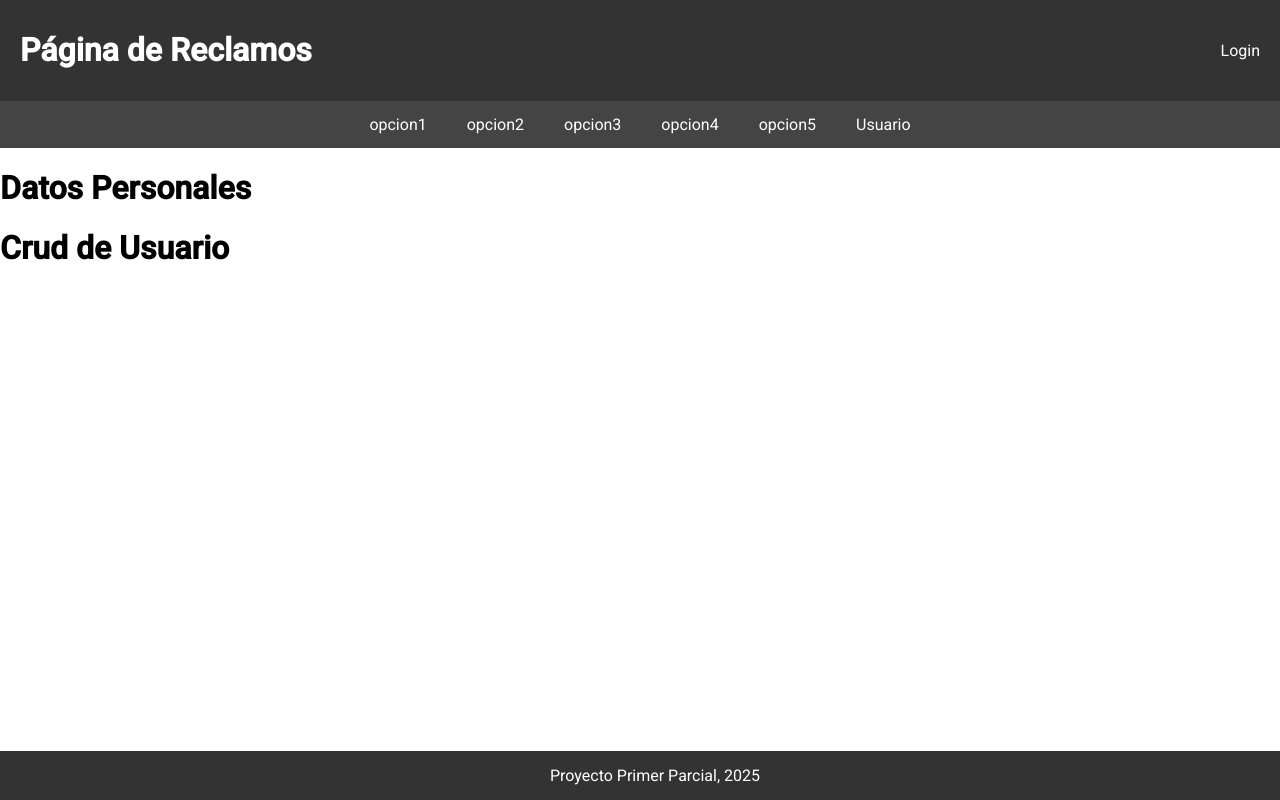
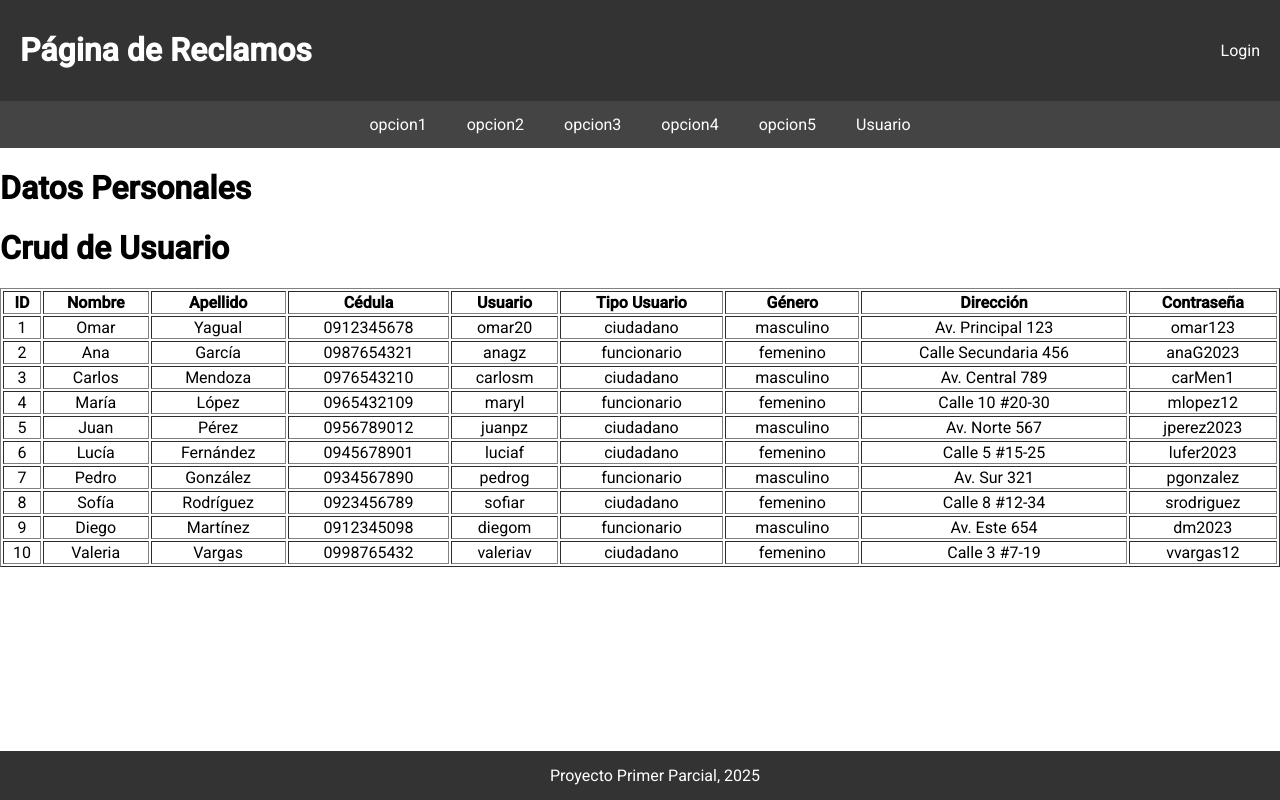
Before and after one commit to UsuarioGenerico1/proyecto-angular, an Angular app: page /usuario in a window 1280 px wide. Built offline with nearby package versions, Linux system fonts and the light colour scheme.

Commit message:
Creacion de tablaUsuario que cotiene los datos del .json

```diff
--- a/public/usuario.json
+++ b/public/usuario.json
@@ -8,7 +8,7 @@
     "tipo_usuario": "ciudadano",
     "genero": "masculino",
     "direccion": "Av. Principal 123",
-    "contraseña": "omar123"
+    "contrasenia": "omar123"
   },
   {
     "id": 2,
@@ -19,7 +19,7 @@
     "tipo_usuario": "funcionario",
     "genero": "femenino",
     "direccion": "Calle Secundaria 456",
-    "contraseña": "anaG2023"
+    "contrasenia": "anaG2023"
   },
   {
     "id": 3,
@@ -30,7 +30,7 @@
     "tipo_usuario": "ciudadano",
     "genero": "masculino",
     "direccion": "Av. Central 789",
-    "contraseña": "carMen1"
+    "contrasenia": "carMen1"
   },
   {
     "id": 4,
@@ -41,7 +41,7 @@
     "tipo_usuario": "funcionario",
     "genero": "femenino",
     "direccion": "Calle 10 #20-30",
-    "contraseña": "mlopez12"
+    "contrasenia": "mlopez12"
   },
   {
     "id": 5,
@@ -52,7 +52,7 @@
     "tipo_usuario": "ciudadano",
     "genero": "masculino",
     "direccion": "Av. Norte 567",
-    "contraseña": "jperez2023"
+    "contrasenia": "jperez2023"
   },
   {
     "id": 6,
@@ -63,7 +63,7 @@
     "tipo_usuario": "ciudadano",
     "genero": "femenino",
     "direccion": "Calle 5 #15-25",
-    "contraseña": "lufer2023"
+    "contrasenia": "lufer2023"
   },
   {
     "id": 7,
@@ -74,7 +74,7 @@
     "tipo_usuario": "funcionario",
     "genero": "masculino",
     "direccion": "Av. Sur 321",
-    "contraseña": "pgonzalez"
+    "contrasenia": "pgonzalez"
   },
   {
     "id": 8,
@@ -85,7 +85,7 @@
     "tipo_usuario": "ciudadano",
     "genero": "femenino",
     "direccion": "Calle 8 #12-34",
-    "contraseña": "srodriguez"
+    "contrasenia": "srodriguez"
   },
   {
     "id": 9,
@@ -96,7 +96,7 @@
     "tipo_usuario": "funcionario",
     "genero": "masculino",
     "direccion": "Av. Este 654",
-    "contraseña": "dm2023"
+    "contrasenia": "dm2023"
   },
   {
     "id": 10,
@@ -107,6 +107,6 @@
     "tipo_usuario": "ciudadano",
     "genero": "femenino",
     "direccion": "Calle 3 #7-19",
-    "contraseña": "vvargas12"
+    "contrasenia": "vvargas12"
   }
 ]
--- a/src/app/app.component.ts
+++ b/src/app/app.component.ts
@@ -1,5 +1,6 @@
 import { Component } from '@angular/core';
 import { RouterLink, RouterOutlet } from '@angular/router';
+
 
 @Component({
   selector: 'app-root',
--- a/src/app/components/crud-usuario/crud-usuario.component.html
+++ b/src/app/components/crud-usuario/crud-usuario.component.html
@@ -1,11 +1,43 @@
 <div class="usuario-page">
 
     <div class="usuario-container">
-        <h1>Datos Personales</h1>
+        <h1>Datos Personales
+
+        </h1>
     </div>
 
     <div class="admin-container">
         <h1>Crud de Usuario</h1>
+<table border="1" style="width:100%; text-align:center;">
+    <thead>
+        <tr>
+            <th>ID</th>
+            <th>Nombre</th>
+            <th>Apellido</th>
+            <th>Cédula</th>
+            <th>Usuario</th>
+            <th>Tipo Usuario</th>
+            <th>Género</th>
+            <th>Dirección</th>
+            <th>Contraseña</th>
+        </tr>
+    </thead>
+    <tbody>
+        @for (usuario of usuarios; track usuario.id) {
+            <tr>
+                <td>{{ usuario.id }}</td>
+                <td>{{ usuario.nombre }}</td>
+                <td>{{ usuario.apellido }}</td>
+                <td>{{ usuario.cedula }}</td>
+                <td>{{ usuario.usuario }}</td>
+                <td>{{ usuario.tipo_usuario }}</td>
+                <td>{{ usuario.genero }}</td>
+                <td>{{ usuario.direccion }}</td>
+                <td>{{ usuario.contrasenia }}</td>
+            </tr>
+        }
+    </tbody>
+</table>
     </div>
 
 
--- a/src/app/components/crud-usuario/crud-usuario.component.ts
+++ b/src/app/components/crud-usuario/crud-usuario.component.ts
@@ -1,11 +1,24 @@
 import { Component } from '@angular/core';
+import { HttpClient, HttpClientModule} from '@angular/common/http';
+import { Usuario } from '../../models/Usuario';
+import { CommonModule } from '@angular/common';
 
 @Component({
   selector: 'app-crud-usuario',
-  imports: [],
+  imports: [CommonModule, HttpClientModule],
   templateUrl: './crud-usuario.component.html',
   styleUrl: './crud-usuario.component.css'
 })
 export class CrudUsuarioComponent {
+  usuarios: Usuario[] = [];
+
+  constructor(private http: HttpClient) {
+    this.cargarUsuarios();
+  }
+  cargarUsuarios() {
+    this.http.get<Usuario[]>('/usuario.json').subscribe((data: Usuario[]) => {
+      this.usuarios = data;
+    });
+  }
 
 }
--- a/src/app/components/login/login.component.ts
+++ b/src/app/components/login/login.component.ts
@@ -52,7 +52,7 @@ export class LoginComponent {
   login() {
     const { usuario, contraseña } = this.loginForm.value;
     const user = this.usuarios.find(
-      u => u.usuario === usuario && u.contraseña === contraseña
+      u => u.usuario === usuario && u.contrasenia === contraseña
     );
     if (user) {
       this.errorMessage = '';
--- a/src/app/models/Usuario.ts
+++ b/src/app/models/Usuario.ts
@@ -7,5 +7,5 @@ export interface Usuario {
   tipo_usuario: string;
   genero: string;
   direccion: string;
-  contraseña: string;
+  contrasenia: string;
 }
```
